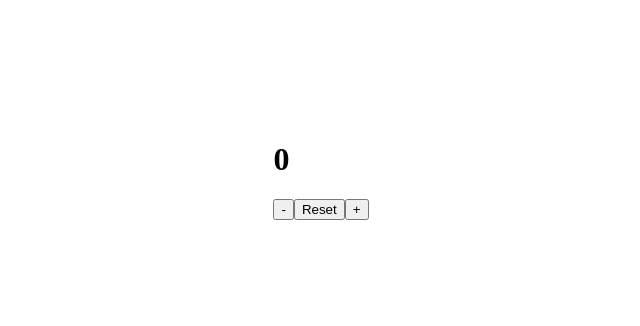
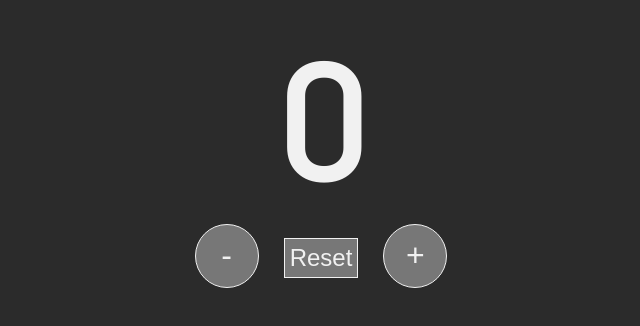
Before and after one commit to luigitatonetti/simple-counter, a plain HTML site: page index.html in a window 1280 px wide. Shown: the part 238-564 px from the top of the page, without its empty margins (319-959 px from the left). Drawn offline with Linux system fonts and the light colour scheme.

Commit message:
final commit

```diff
--- a/assets/css/syles.css
+++ b/assets/css/syles.css
@@ -1,6 +1,73 @@
+@import url('https://fonts.googleapis.com/css2?family=Barlow&display=swap');
+
+:root{
+    --white: #f1f1f1;
+    --light-gray: #b9b9b9;
+    --gray: #777777;
+    --dark-gray: #55555588;
+    --black: #2B2B2B;
+}
+
+*,
+*::before,
+*::after {
+    box-sizing: border-box;
+    transition: all 0.1s ease-in-out;
+    margin: 0;
+    padding: 0;
+}
+
 body {
+    font-family: 'Barlow', Helvetica;
     min-height: 100vh;
     display: flex;
     align-items: center;
     justify-content: center;
+    background-color: var(--black);
+    flex-direction: column;
+    color: var(--white);
+    gap: 2rem;
 }
+
+.display {
+    font-size: 10rem;
+    width: 100%;
+    display: flex;
+    align-items: center;
+    justify-content: center;
+}
+
+#container .plusButton, #container .minusButton{
+    border: none;
+    background-color: var(--gray);
+    font-size: 2rem;
+    color: inherit;
+    border-radius: 50%;
+    height: 4rem;
+    width: 4rem;
+    cursor: pointer;
+    outline: none;
+    transition: background-color 250ms ease-in-out, transform 50ms ease-in-out;
+    border: 1px solid var(--white);
+}
+
+#container .resetButton {
+    font-size: 1.5rem;
+    border: none;
+    background-color: var(--gray);
+    color: inherit;
+    margin: 25px;
+    padding: 5px;
+    cursor: pointer;
+    outline: none;
+    transition: background-color 250ms ease-in-out, transform 50ms ease-in-out;
+    border: 1px solid var(--white);
+}
+
+#container .plusButton:hover, #container .minusButton:hover, #container .resetButton:hover {
+    background-color: var(--light-gray);
+}
+
+#container .plusButton:active, #container .minusButton:active, #container .resetButton:active {
+    transform: scale(0.9);
+}
--- a/assets/js/index.js
+++ b/assets/js/index.js
@@ -4,6 +4,11 @@ const display = document.createElement('h1');
 const plusButton = document.createElement('button');
 const minusButton = document.createElement('button');
 const resetButton = document.createElement('button');
+
+display.className = 'display';
+plusButton.className = 'plusButton';
+minusButton.className = 'minusButton';
+resetButton.className = 'resetButton';
 
 //Appending
 container.appendChild(display);
```
